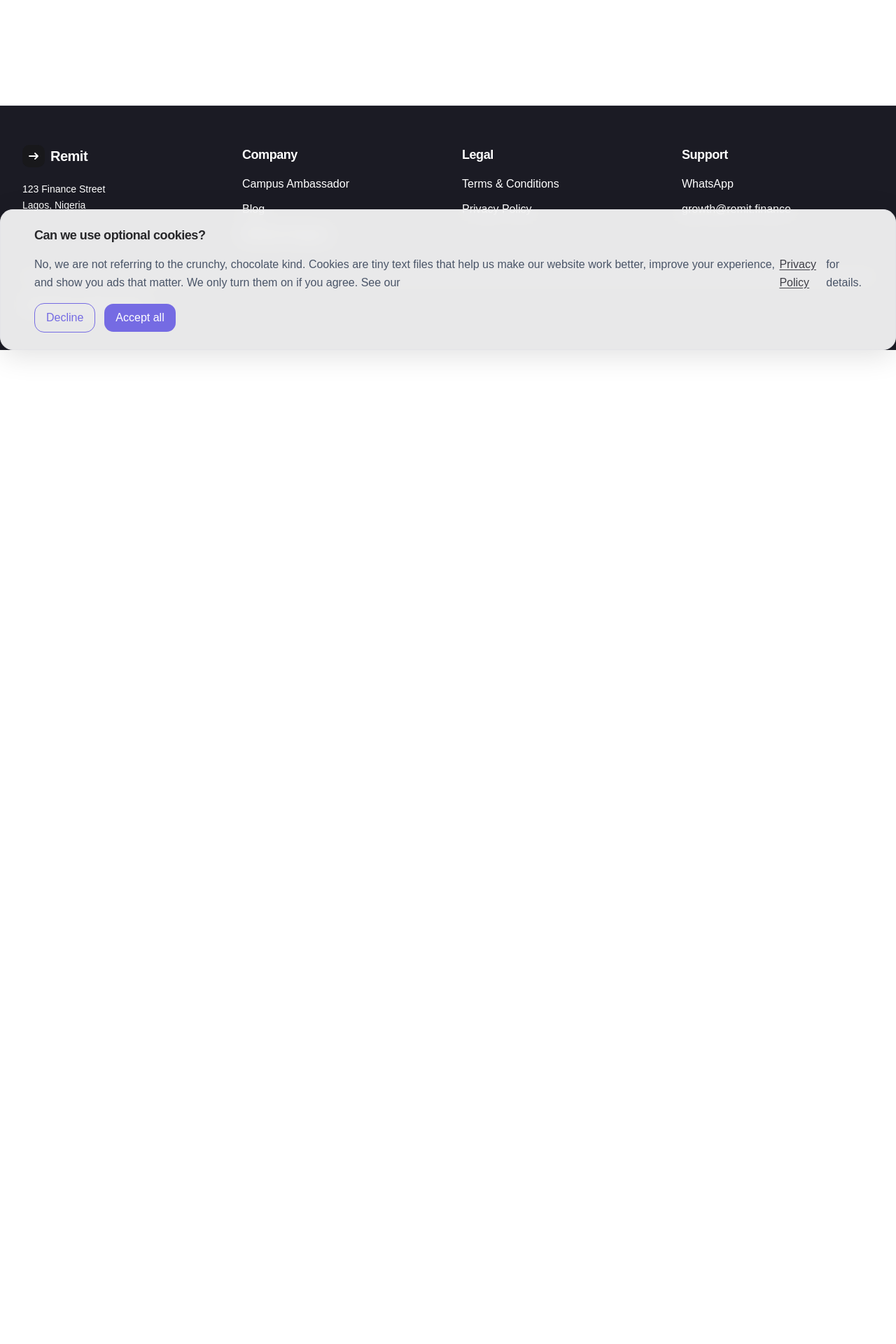
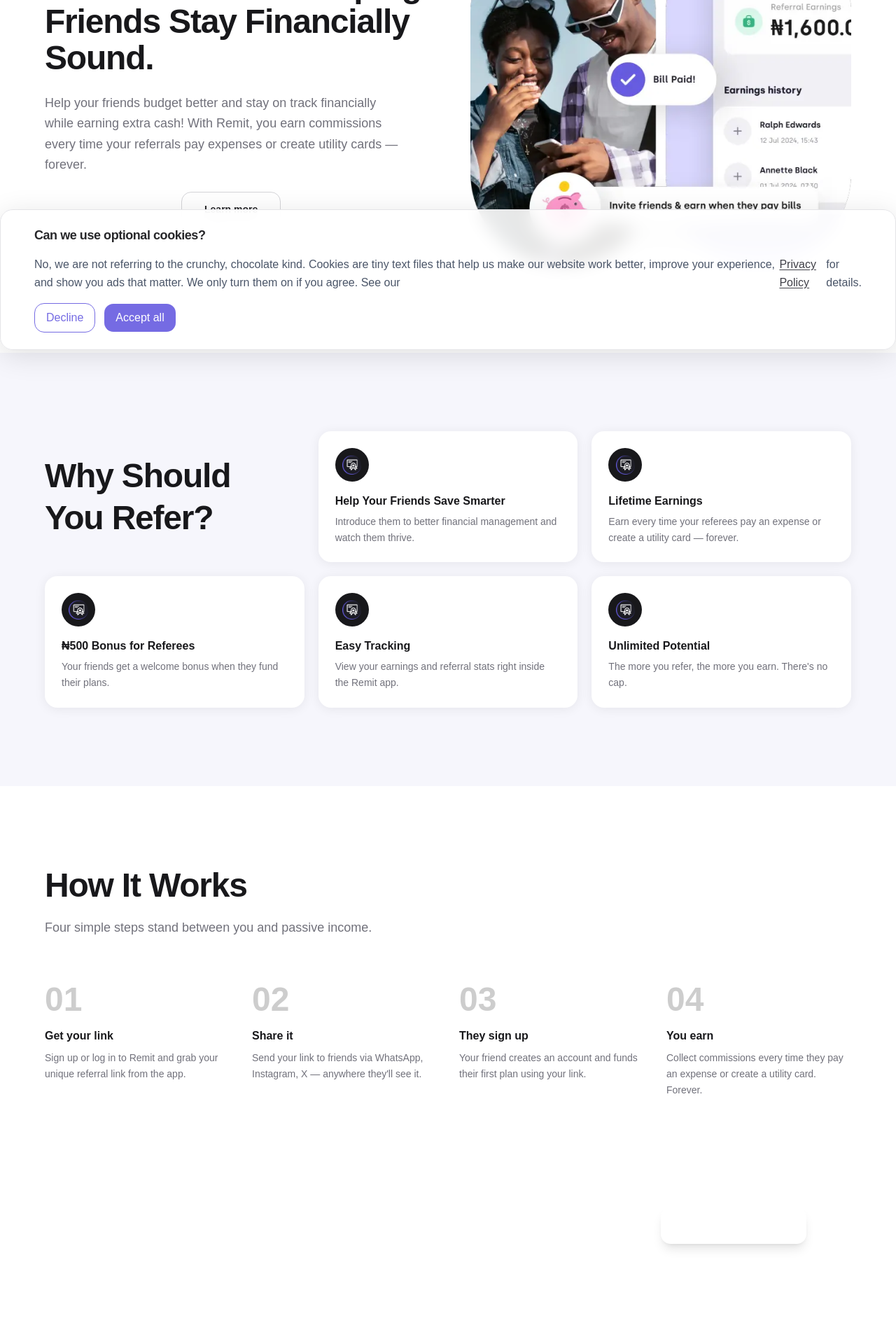
Before and after one commit to Oliveszn/Remit, a React (Vite) app in the folder frontend/: page /referrals in a window 1280 px wide. Shown: the part 300-2220 px from the top of the page at 70% size. Before the commit the page ends 800 px from the top, so only its background shows below. Built offline with nearby package versions, Linux system fonts and the light colour scheme.

Commit message:
Feat: Built the referral page

```diff
--- a/frontend/src/App.tsx
+++ b/frontend/src/App.tsx
@@ -8,6 +8,7 @@
 import LoginPage from "./pages/auth/LoginPage";
 import SignupPage from "./pages/auth/SignupPage";
 import CampusAmbassadorPage from "./pages/CampusAmbasaddorPage";
+import ReferralPage from "./pages/ReferralPage";
 
 function App() {
   const { pathname } = useLocation();
@@ -24,6 +25,7 @@
         </Route>
 
         <Route path="/campus-ambassadors" element={<CampusAmbassadorPage />} />
+        <Route path="/referrals" element={<ReferralPage />} />
 
         <Route path="/personal" element={<PersonalPage />} />
         <Route path="/business" element={<BusinessPage />} />
--- /dev/null
+++ b/frontend/src/config/referralConfig.ts
@@ -0,0 +1,59 @@
+export type ReferralCard = {
+  icon: string;
+  title: string;
+  description: string;
+};
+
+export const REFERRAL_CARDS: ReferralCard[] = [
+  {
+    icon: "/certificate-icon.png",
+    title: "Help Your Friends Save Smarter",
+    description:
+      "Introduce them to better financial management and watch them thrive.",
+  },
+  {
+    icon: "/certificate-icon.png",
+    title: "Lifetime Earnings",
+    description:
+      "Earn every time your referees pay an expense or create a utility card — forever.",
+  },
+  {
+    icon: "/certificate-icon.png",
+    title: "₦500 Bonus for Referees",
+    description: "Your friends get a welcome bonus when they fund their plans.",
+  },
+  {
+    icon: "/certificate-icon.png",
+    title: "Easy Tracking",
+    description:
+      "View your earnings and referral stats right inside the Remit app.",
+  },
+  {
+    icon: "/certificate-icon.png",
+    title: "Unlimited Potential",
+    description: "The more you refer, the more you earn. There's no cap.",
+  },
+];
+
+export const STEPS = [
+  {
+    step: "01",
+    title: "Get your link",
+    body: "Sign up or log in to Remit and grab your unique referral link from the app.",
+  },
+  {
+    step: "02",
+    title: "Share it",
+    body: "Send your link to friends via WhatsApp, Instagram, X — anywhere they'll see it.",
+  },
+  {
+    step: "03",
+    title: "They sign up",
+    body: "Your friend creates an account and funds their first plan using your link.",
+  },
+  {
+    step: "04",
+    title: "You earn",
+    body: "Collect commissions every time they pay an expense or create a utility card. Forever.",
+  },
+];
--- /dev/null
+++ b/frontend/src/pages/ReferralPage.tsx
@@ -0,0 +1,208 @@
+import { Helmet } from "react-helmet-async";
+import { AdvantageCard } from "@/components/CampusAmbassador/AdvantageCard";
+import { REFERRAL_CARDS, STEPS } from "@/config/referralConfig";
+
+// Section 1 — Hero
+
+function ReferralHero() {
+  return (
+    <section
+      className="py-20 lg:py-28 px-6 lg:px-8 bg-white"
+      aria-labelledby="referral-hero-heading"
+    >
+      <div className="mx-auto max-w-6xl">
+        <div className="grid grid-cols-1 lg:grid-cols-2 gap-12 lg:gap-16 items-center">
+          {/* Text */}
+          <div className="flex flex-col gap-6 justify-center">
+            <h1
+              id="referral-hero-heading"
+              className="text-4xl lg:text-5xl font-bold tracking-tight text-zinc-900 leading-[1.08]"
+            >
+              Earn More While Helping Friends Stay Financially Sound.
+            </h1>
+            <p className="text-base lg:text-lg text-zinc-500 leading-relaxed max-w-lg">
+              Help your friends budget better and stay on track financially
+              while earning extra cash! With Remit, you earn commissions every
+              time your referrals pay expenses or create utility cards —
+              forever.
+            </p>
+            <div className="flex flex-col sm:flex-row items-start sm:items-center gap-3">
+              <a
+                href="/auth/signup"
+                className="
+                  inline-flex items-center justify-center
+                  px-8 py-3.5 rounded-xl
+                  text-white text-sm font-semibold
+                  hover:opacity-90 transition-opacity duration-150
+                "
+                style={{ backgroundColor: "var(--color-main)" }}
+              >
+                Invite friends now
+              </a>
+              <a
+                href="#how-it-works"
+                className="
+                  inline-flex items-center justify-center
+                  px-8 py-3.5 rounded-xl
+                  text-zinc-800 text-sm font-semibold
+                  border border-zinc-300
+                  hover:bg-zinc-50 transition-colors duration-150
+                "
+              >
+                Learn more
+              </a>
+            </div>
+          </div>
+
+          <img
+            src="hero.webp"
+            alt=""
+            className="w-full h-full object-cover object-center"
+          />
+        </div>
+      </div>
+    </section>
+  );
+}
+
+// Section 2 — Why refer grid
+
+function WhyReferSection() {
+  return (
+    <section
+      className="py-20 lg:py-28 px-6 lg:px-8 bg-[#F6F6FC]"
+      aria-labelledby="why-refer-heading"
+    >
+      <div className="mx-auto max-w-6xl">
+        <ul
+          className="grid grid-cols-1 sm:grid-cols-2 lg:grid-cols-3 gap-5"
+          role="list"
+          aria-label="Reasons to refer"
+        >
+          {/* Heading cell — styled as a card slot */}
+          <li className="flex items-center">
+            <h2
+              id="why-refer-heading"
+              className="text-4xl lg:text-5xl font-bold tracking-tight text-zinc-900 leading-tight"
+            >
+              Why Should <br className="hidden lg:block" /> You Refer?
+            </h2>
+          </li>
+
+          {REFERRAL_CARDS.map((card) => (
+            <li key={card.title}>
+              <AdvantageCard {...card} />
+            </li>
+          ))}
+        </ul>
+      </div>
+    </section>
+  );
+}
+
+// ─── Section 3 — How it works (CTA banner) ───────────────────────────────────
+
+function HowItWorksSection() {
+  return (
+    <section
+      id="how-it-works"
+      className="py-20 lg:py-28 px-6 lg:px-8 bg-white"
+      aria-labelledby="how-heading"
+    >
+      <div className="mx-auto max-w-6xl flex flex-col gap-16">
+        {/* Heading */}
+        <div className="flex flex-col gap-4 max-w-xl">
+          <h2
+            id="how-heading"
+            className="text-4xl lg:text-5xl font-bold tracking-tight text-zinc-900 leading-tight"
+          >
+            How It Works
+          </h2>
+          <p className="text-base lg:text-lg text-zinc-500 leading-relaxed">
+            Four simple steps stand between you and passive income.
+          </p>
+        </div>
+
+        {/* Steps */}
+        <ol
+          className="grid grid-cols-1 sm:grid-cols-2 lg:grid-cols-4 gap-8"
+          aria-label="Referral steps"
+        >
+          {STEPS.map(({ step, title, body }) => (
+            <li key={step} className="flex flex-col gap-4">
+              {/* Step number */}
+              <span
+                className="text-5xl font-black leading-none"
+                style={{ color: "var(--color-main)", opacity: 0.2 }}
+                aria-hidden="true"
+              >
+                {step}
+              </span>
+              <div className="flex flex-col gap-2">
+                <h3 className="text-base font-semibold text-zinc-900">
+                  {title}
+                </h3>
+                <p className="text-sm text-zinc-500 leading-relaxed">{body}</p>
+              </div>
+            </li>
+          ))}
+        </ol>
+
+        {/* CTA banner */}
+        <div
+          className="
+            rounded-3xl p-10 lg:p-16
+            flex flex-col lg:flex-row items-center justify-between gap-8
+            text-white
+          "
+          style={{ backgroundColor: "var(--color-main)" }}
+        >
+          <div className="flex flex-col gap-3 max-w-lg text-center lg:text-left">
+            <h3 className="text-3xl lg:text-4xl font-bold leading-tight">
+              Ready to start earning?
+            </h3>
+            <p className="text-white/70 text-base leading-relaxed">
+              Join thousands of Remit users already making money by helping
+              their friends get their finances sorted.
+            </p>
+          </div>
+          <a
+            href="/auth/signup"
+            className="
+              inline-flex items-center justify-center shrink-0
+              px-10 py-4 rounded-xl
+              bg-white font-semibold text-sm
+              hover:bg-white/90 transition-colors duration-150
+              shadow-lg shadow-black/10
+            "
+            style={{ color: "var(--color-main)" }}
+          >
+            Get my referral link
+          </a>
+        </div>
+      </div>
+    </section>
+  );
+}
+
+// Page
+
+export default function ReferralPage() {
+  return (
+    <>
+      <Helmet>
+        <title>Referral Program | Remit</title>
+        <meta
+          name="description"
+          content="Earn commissions forever by referring friends to Remit. Help them manage money better while you earn every time they pay an expense or create a utility card."
+        />
+      </Helmet>
+
+      <main>
+        <ReferralHero />
+        <WhyReferSection />
+        <HowItWorksSection />
+      </main>
+    </>
+  );
+}
```
Also changed, not shown: frontend/public/hero.webp (added).
